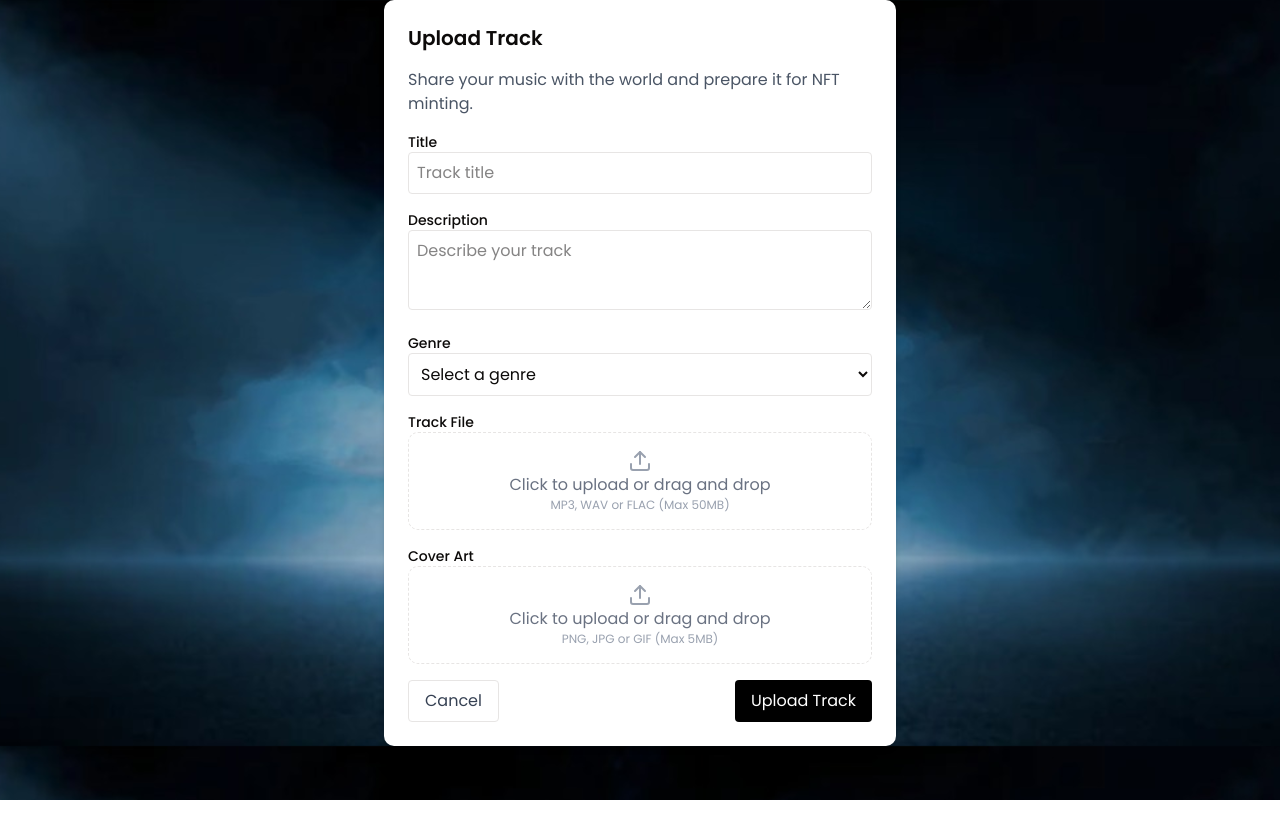
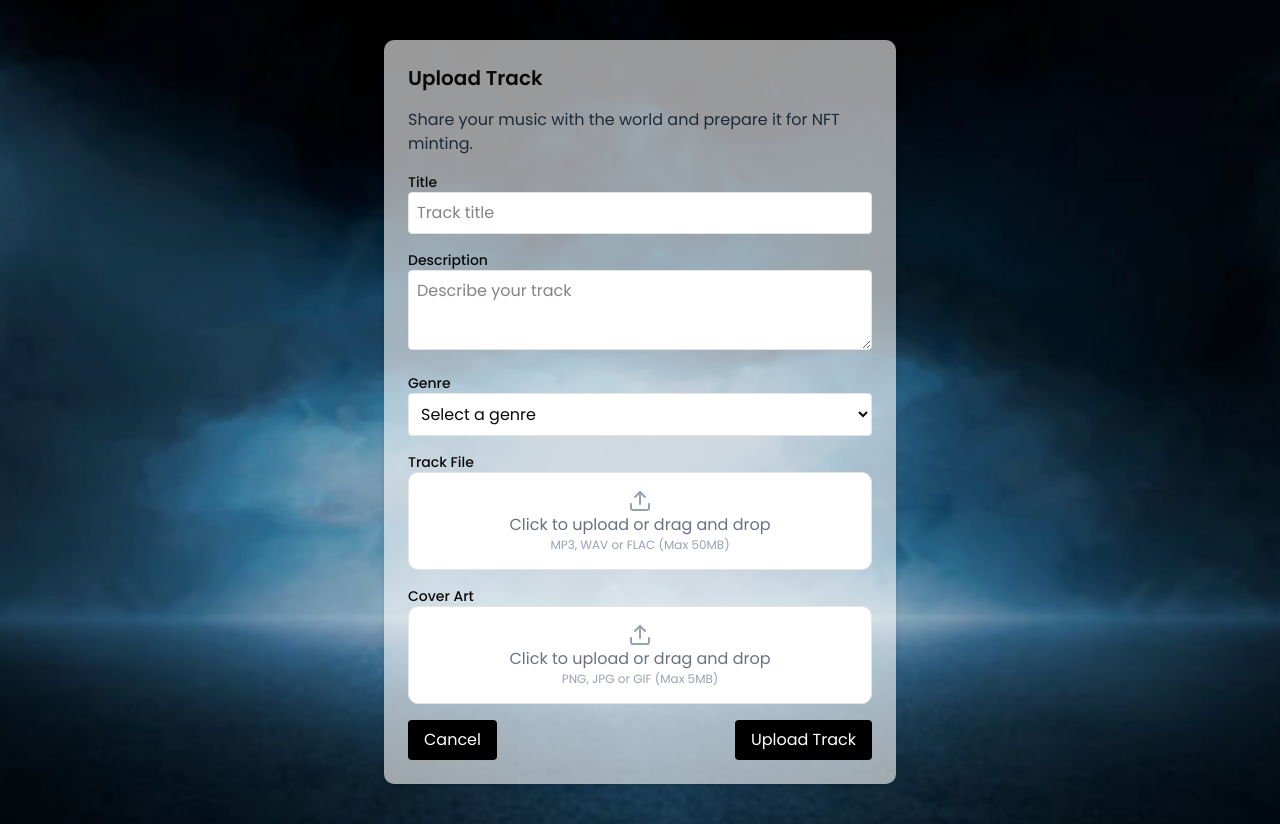
Before and after one commit to HARISH130505/SoundBloc, a Next.js app: page /artist/dashboard/upload in a window 1280 px wide. Before the commit the page ends 800 px from the top, so only its background shows below. Built offline with nearby package versions, Linux system fonts and the light colour scheme.

Commit message:
new commit

```diff
--- a/app/artist/dashboard/page.tsx
+++ b/app/artist/dashboard/page.tsx
@@ -4,7 +4,7 @@ import React from "react";
 import Image from "next/image";
 import Link from "next/link";
 
-const Dashboard = () => {
+const page = () => {
   const scrollToAnalytics = () => {
     const analyticsSection = document.getElementById("analytics-section");
     if (analyticsSection) {
@@ -143,4 +143,4 @@ const Dashboard = () => {
   );
 };
 
-export default Dashboard;
+export default page;
--- a/app/artist/dashboard/profile.tsx
+++ /dev/null
@@ -1,61 +0,0 @@
-import React, { useState } from 'react';
-
-const Profile = () => {
-  const [isEditing, setIsEditing] = useState(false);
-  const [name, setName] = useState('DJ Crypto');
-  const [role, setRole] = useState('Electronic Music Producer');
-
-  const handleEditClick = () => {
-    setIsEditing(true);
-  };
-
-  const handleSaveClick = () => {
-    setIsEditing(false);
-    console.log('Updated Profile:', { name, role });
-  };
-
-  const handleCancelClick = () => {
-    setIsEditing(false);
-  };
-
-  return (
-    <div className="flex flex-col items-center p-5 border border-gray-300 rounded-lg shadow-md">
-      {isEditing ? (
-        <>
-          <input
-            type="text"
-            value={name}
-            onChange={(e) => setName(e.target.value)}
-            placeholder="Name"
-            className="mb-2 p-2 border rounded"
-          />
-          <input
-            type="text"
-            value={role}
-            onChange={(e) => setRole(e.target.value)}
-            placeholder="Role"
-            className="mb-2 p-2 border rounded"
-          />
-          <div className="mt-3 flex gap-2">
-            <button onClick={handleSaveClick} className="px-4 py-2 bg-green-500 text-white rounded">
-              Save
-            </button>
-            <button onClick={handleCancelClick} className="px-4 py-2 bg-gray-500 text-white rounded">
-              Cancel
-            </button>
-          </div>
-        </>
-      ) : (
-        <>
-          <h2 className="text-lg font-semibold mt-2">{name}</h2>
-          <p className="text-gray-600">{role}</p>
-          <button onClick={handleEditClick} className="mt-3 px-4 py-2 bg-blue-500 text-white rounded">
-            Edit Profile
-          </button>
-        </>
-      )}
-    </div>
-  );
-};
-
-export default Profile;
--- a/app/artist/dashboard/upload/page.tsx
+++ b/app/artist/dashboard/upload/page.tsx
@@ -18,18 +18,19 @@ export default function UploadTrack() {
   };
 
   return (
-    <div className="max-w-lg mx-auto bg-white p-6 rounded-lg shadow-md">
+    <div className="flex justify-center items-center p-10">
+    <div className="max-w-lg mx-auto bg-[rgba(255,255,255,0.6)] p-6 rounded-lg shadow-md">
       <h2 className="text-xl font-semibold mb-4">Upload Track</h2>
-      <p className="text-gray-600 mb-4">Share your music with the world and prepare it for NFT minting.</p>
+      <p className="text-gray-800 mb-4">Share your music with the world and prepare it for NFT minting.</p>
 
       <label className="block text-sm font-medium">Title</label>
-      <input type="text" value={title} onChange={(e) => setTitle(e.target.value)} placeholder="Track title" className="w-full p-2 border rounded mb-4" />
+      <input type="text" value={title} onChange={(e) => setTitle(e.target.value)} placeholder="Track title" className="w-full bg-white p-2 border rounded mb-4" />
 
       <label className="block text-sm font-medium">Description</label>
-      <textarea value={description} onChange={(e) => setDescription(e.target.value)} placeholder="Describe your track" className="w-full p-2 border rounded mb-4 h-20" />
+      <textarea value={description} onChange={(e) => setDescription(e.target.value)} placeholder="Describe your track" className="w-full bg-white p-2 border rounded mb-4 h-20" />
 
       <label className="block text-sm font-medium">Genre</label>
-      <select value={genre} onChange={(e) => setGenre(e.target.value)} className="w-full p-2 border rounded mb-4">
+      <select value={genre} onChange={(e) => setGenre(e.target.value)} className="w-full bg-white p-2 border rounded mb-4">
         <option value="">Select a genre</option>
         <option value="pop">Pop</option>
         <option value="rock">Rock</option>
@@ -39,8 +40,8 @@ export default function UploadTrack() {
       </select>
 
       <label className="block text-sm font-medium">Track File</label>
-      <div className="border border-dashed p-4 rounded-lg text-center cursor-pointer mb-4">
-        <input type="file" accept=".mp3,.wav,.flac" className="hidden" id="trackUpload" onChange={(e) => handleFileChange(e, setTrackFile)} />
+      <div className="bg-white border  p-4 rounded-lg text-center cursor-pointer mb-4">
+        <input type="file" accept=".mp3,.wav,.flac" className="bg-white hidden" id="trackUpload" onChange={(e) => handleFileChange(e, setTrackFile)} />
         <label htmlFor="trackUpload" className="block cursor-pointer">
           <Upload className="mx-auto text-gray-400" />
           <p className="text-gray-500">Click to upload or drag and drop</p>
@@ -49,7 +50,7 @@ export default function UploadTrack() {
       </div>
 
       <label className="block text-sm font-medium">Cover Art</label>
-      <div className="border border-dashed p-4 rounded-lg text-center cursor-pointer mb-4">
+      <div className="bg-white border  p-4 rounded-lg text-center cursor-pointer mb-4">
         <input type="file" accept=".png,.jpg,.gif" className="hidden" id="coverUpload" onChange={(e) => handleFileChange(e, setCoverArt)} />
         <label htmlFor="coverUpload" className="block cursor-pointer">
           <Upload className="mx-auto text-gray-400" />
@@ -59,9 +60,10 @@ export default function UploadTrack() {
       </div>
 
       <div className="flex justify-between">
-        <button className="px-4 py-2 border rounded text-gray-700">Cancel</button>
+        <button className="px-4 py-2 bg-black text-white rounded">Cancel</button>
         <button className="px-4 py-2 bg-black text-white rounded">Upload Track</button>
       </div>
     </div>
+    </div>
   );
 }
```
